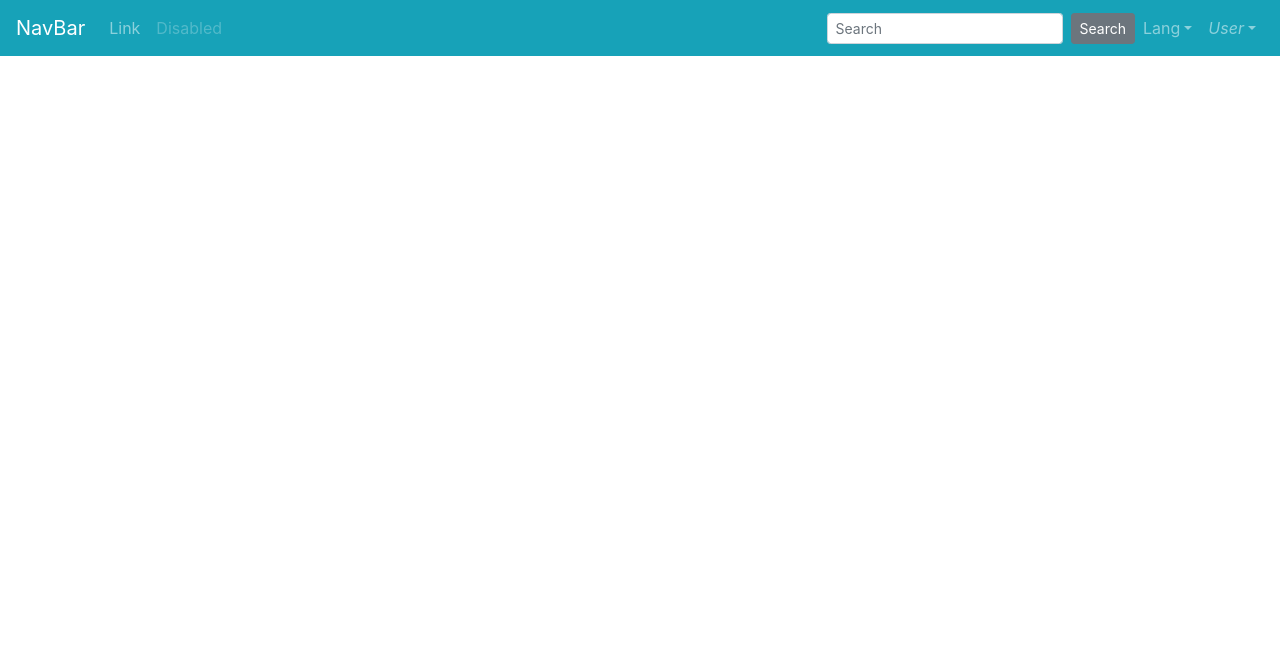
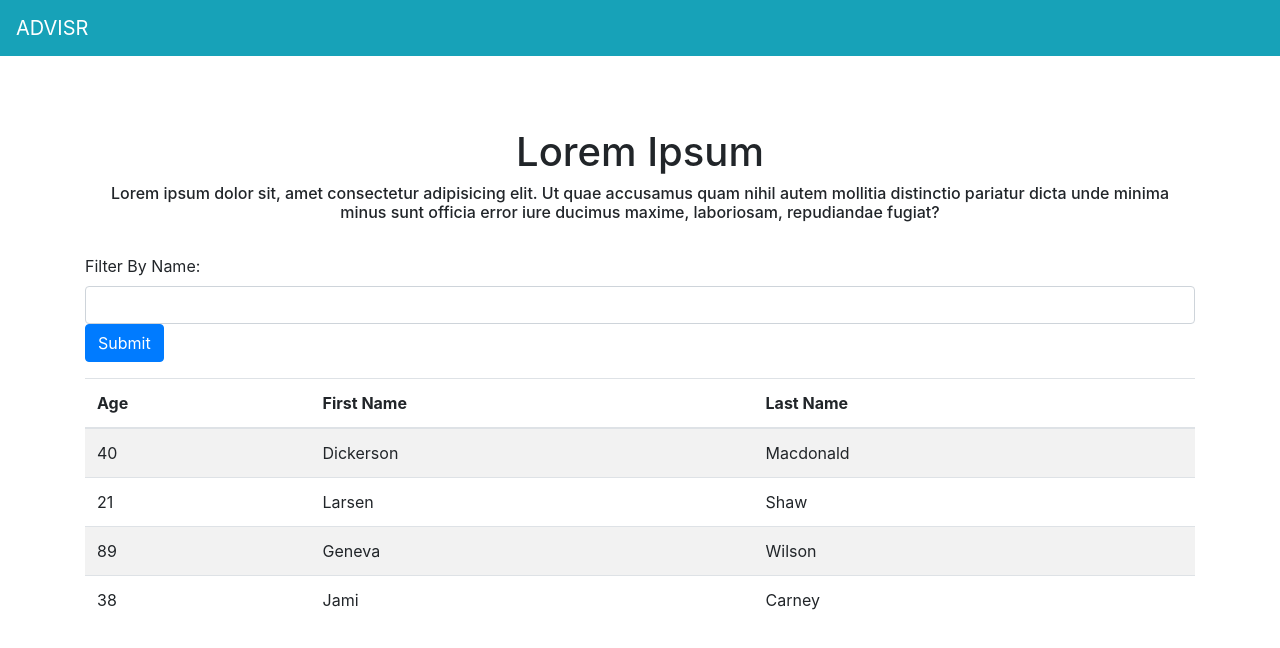
Before and after one commit to JaimeNufio/advisr-project, a Vue app: page / in a window 1280 px wide. Shown: the top 648 px of the page. Built offline with nearby package versions, Linux system fonts and the light colour scheme.

Commit message:
some skeleton work

```diff
--- a/src/App.vue
+++ b/src/App.vue
@@ -1,47 +1,41 @@
 <template>
   <div id="app">
 
-<div>
-  <b-navbar toggleable="lg" type="dark" variant="info">
-    <b-navbar-brand href="#">NavBar</b-navbar-brand>
 
-    <b-navbar-toggle target="nav-collapse"></b-navbar-toggle>
-
-    <b-collapse id="nav-collapse" is-nav>
-      <b-navbar-nav>
-        <b-nav-item href="#">Link</b-nav-item>
-        <b-nav-item href="#" disabled>Disabled</b-nav-item>
-      </b-navbar-nav>
-
-      <!-- Right aligned nav items -->
-      <b-navbar-nav class="ml-auto">
-        <b-nav-form>
-          <b-form-input size="sm" class="mr-sm-2" placeholder="Search"></b-form-input>
-          <b-button size="sm" class="my-2 my-sm-0" type="submit">Search</b-button>
-        </b-nav-form>
-
-        <b-nav-item-dropdown text="Lang" right>
-          <b-dropdown-item href="#">EN</b-dropdown-item>
-          <b-dropdown-item href="#">ES</b-dropdown-item>
-          <b-dropdown-item href="#">RU</b-dropdown-item>
-          <b-dropdown-item href="#">FA</b-dropdown-item>
-        </b-nav-item-dropdown>
-
-        <b-nav-item-dropdown right>
-          <!-- Using 'button-content' slot -->
-          <template #button-content>
-            <em>User</em>
-          </template>
-          <b-dropdown-item href="#">Profile</b-dropdown-item>
-          <b-dropdown-item href="#">Sign Out</b-dropdown-item>
-        </b-nav-item-dropdown>
-      </b-navbar-nav>
-    </b-collapse>
-  </b-navbar>
-</div>
+    <NavbarComponent/>
+    <WelcomeComponent class="mt-5"></WelcomeComponent>
+    <TableComponent :items="items"></TableComponent>
 
   </div>
 </template>
+
+<script>
+import NavbarComponent from './components/NavbarComponent'
+import TableComponent from './components/TableComponent'
+import WelcomeComponent from './components/WelcomeComponent'
+
+export default {
+  name: 'App',
+  props: {
+    },
+  components:{
+    NavbarComponent,
+    WelcomeComponent,
+    TableComponent,
+  },
+  data(){
+    return {
+      items:[
+      { age: 40, first_name: 'Dickerson', last_name: 'Macdonald' },
+      { age: 21, first_name: 'Larsen', last_name: 'Shaw' },
+      { age: 89, first_name: 'Geneva', last_name: 'Wilson' },
+      { age: 38, first_name: 'Jami', last_name: 'Carney' }
+    ]
+  }
+  }
+  }
+</script>
+
 
 <style>
 #app {
@@ -52,20 +46,4 @@
   color: #2c3e50; */
 }
 
-#nav {
-  padding: 30px;
-}
-
-#nav a {
-  font-weight: bold;
-  color: #2c3e50;
-}
-
-#nav a.router-link-exact-active {
-  color: #42b983;
-}
 </style>
-
-<script>
-
-</script>
--- /dev/null
+++ b/src/components/NavbarComponent.vue
@@ -0,0 +1,19 @@
+<template>
+    <div>
+      <div>
+        <b-navbar toggleable="lg" type="dark" variant="info">
+          <b-navbar-brand href="#">ADVISR</b-navbar-brand>
+
+        </b-navbar>
+      </div>
+  </div>
+</template>
+
+<script>
+export default {
+  name: 'NavbarComponent',
+  props: {
+
+  }
+}
+</script>
--- /dev/null
+++ b/src/components/TableComponent.vue
@@ -0,0 +1,65 @@
+<template>
+  <div>
+
+    <b-container>
+
+        <b-form @submit="onSubmit" @reset="onReset" v-if="show">
+
+        <b-form-group
+            id="input-group-1"
+            label="Filter By Name:"
+            label-for="input-1"
+
+        >
+            <b-form-input
+            id="input-1"
+            v-model="form.name"
+            type="text"
+            placeholder=""
+            required
+            ></b-form-input>
+              <b-button type="submit" variant="primary">Submit</b-button>
+        </b-form-group>
+        </b-form>
+
+        <b-table striped hover :items="items"></b-table>
+
+    </b-container>
+
+  </div>
+</template>
+
+<script>
+  export default {
+    props:{
+        items: Array
+
+      },
+        data(){
+            return {
+            form: {
+            name: '',
+            },
+            show: true
+        }
+        },
+        mounted(){
+
+        },
+    methods: {
+      onSubmit(event) {
+        event.preventDefault()
+        // alert(JSON.stringify(this.form))
+      },
+
+      fetchBusinesses(which){
+          if (which == -1){
+              //get all
+          }else{
+              //find specifc by id
+          }
+      }
+
+   }
+}
+</script>
--- /dev/null
+++ b/src/components/WelcomeComponent.vue
@@ -0,0 +1,28 @@
+<template>
+    <b-container class="shell text-center px-auto py-4">
+
+        <h1>Lorem Ipsum</h1>
+
+        <b-container>
+        <h6>Lorem ipsum dolor sit, amet consectetur adipisicing elit. Ut quae accusamus quam nihil autem mollitia distinctio pariatur dicta unde minima minus sunt officia error iure ducimus maxime, laboriosam, repudiandae fugiat?</h6>
+        </b-container>
+
+    </b-container>
+</template>
+
+<script>
+    export default {
+    name: 'WelcomeComponent',
+    props: {
+
+    }
+    }
+</script>
+
+<style scoped>
+
+    .shell{
+        /* background-color: #F00; */
+    }
+
+</style>
```
